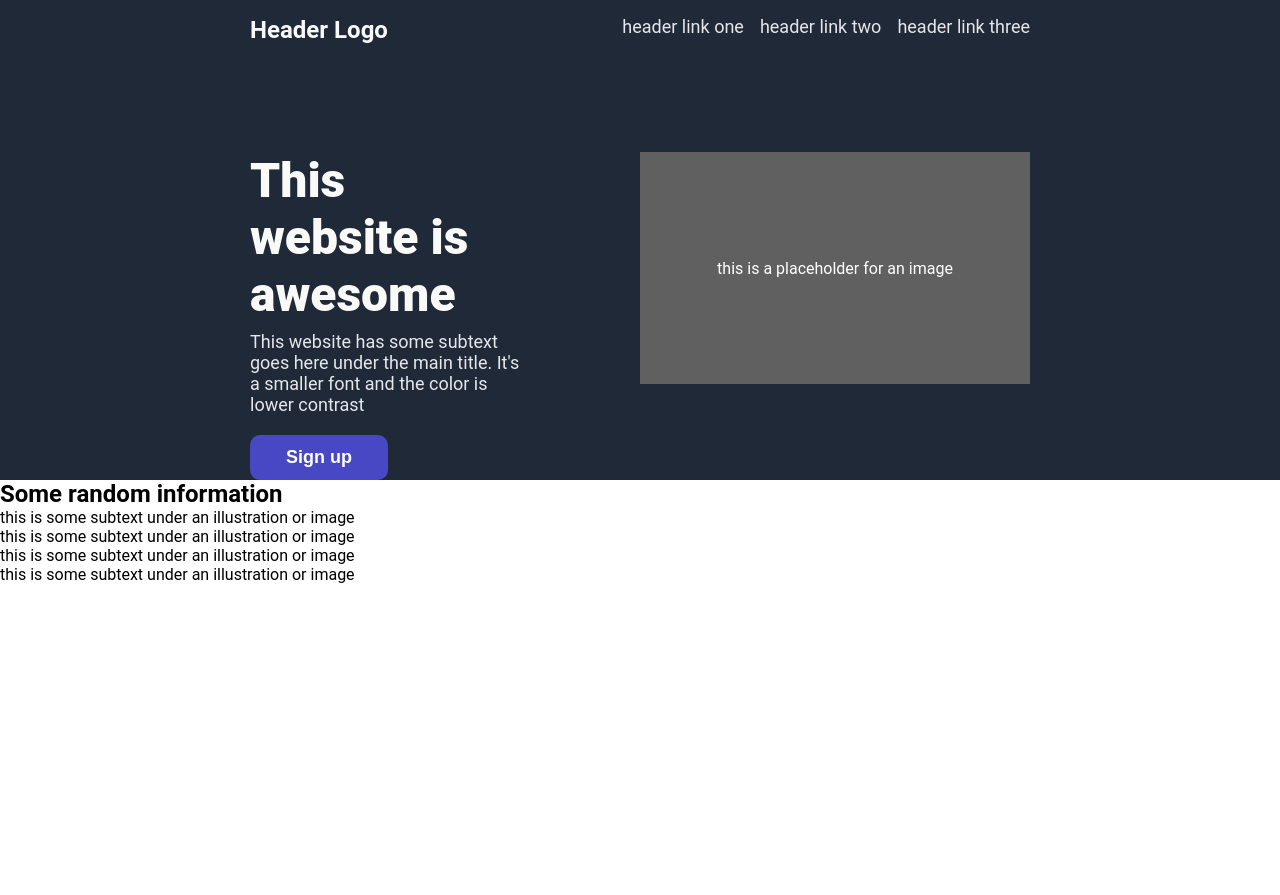
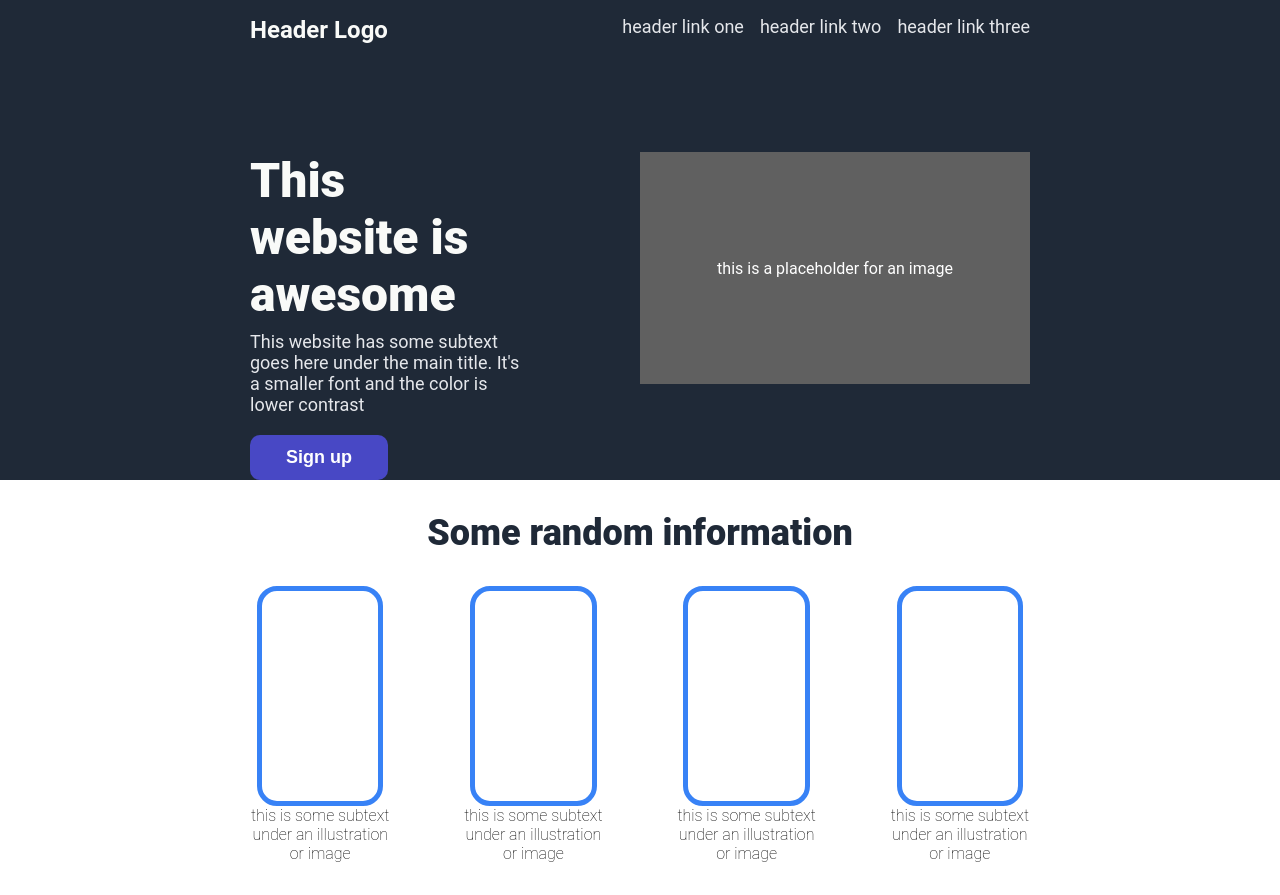
Before and after one commit to Wedi-Nachew/landing-pag01, a plain HTML site: page index.html in a window 1280 px wide. Before the commit the page ends 800 px from the top, so only its background shows below. Drawn offline with Linux system fonts and the light colour scheme.

Commit message:
Style the hero--two section and its children elements

```diff
--- a/style.css
+++ b/style.css
@@ -6,6 +6,7 @@
 
 body {
     font-family: Roboto,sans-serif;
+    width: 100%;
 }
 
 .hero--one {
@@ -83,3 +84,40 @@ a,
     align-items: center;
     justify-content: center;
 }
+
+.hero--two {
+   padding: 32px 250px;
+   width: 100%;
+   min-height: 40vh;
+}
+
+.hero--two h2 {
+    text-align: center;
+    margin-bottom: 32px;
+    font-size: 36px;
+    color: #1f2937;
+    font-weight: 900;
+}
+
+.hero--two__container {
+    display: flex;
+    justify-content: space-between;
+}
+
+.hero--two__container > div {
+    display: flex;
+    flex-direction: column;
+    align-items: center;
+    width: 18%;
+}
+
+.hero--two__container .img-box {
+    height: 220px;
+    width: 90%;
+    border: 5px solid #3882f6;
+    border-radius: 20px;
+}
+.hero--two__container p {
+    text-align: center;
+    font-weight: 200;
+}
```
